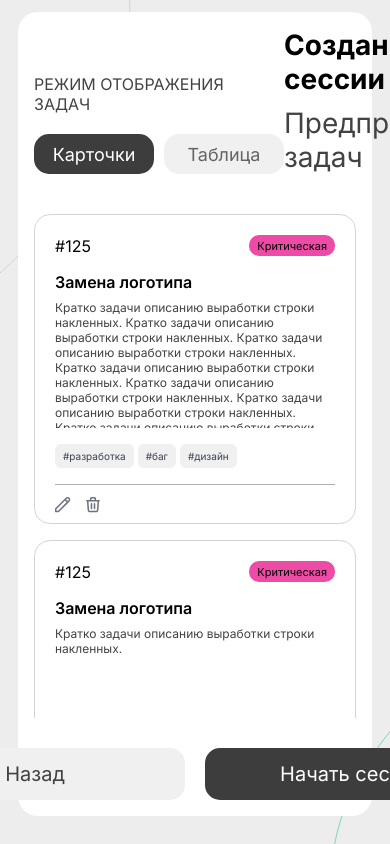
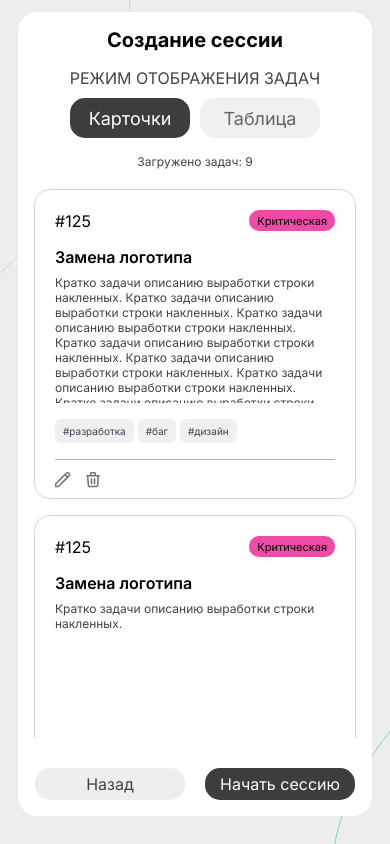
Before and after one commit to GenerationYOO/GetSP, a React (Vite) app in the folder frontend/: page /create-session/preview in a window 390 px wide. Built offline with nearby package versions, Linux system fonts and the light colour scheme.

Commit message:
Исправление отображения превью задач

```diff
--- a/frontend/src/components/TaskTable/TaskTable.css
+++ b/frontend/src/components/TaskTable/TaskTable.css
@@ -3,10 +3,11 @@
   overflow-y: auto;
   border: 1px solid var(--color-task-preview-border);
   border-radius: 16px;
-  scrollbar-width: none;
+  overflow: auto;
 }
 .taskTable{
   width: 100%;
+  min-width: 800px;
   border-radius: 16px;
   table-layout: fixed;
   border-spacing: 0;
--- a/frontend/src/index.css
+++ b/frontend/src/index.css
@@ -60,6 +60,11 @@
   --color-action-hover: #292929;
   --color-action-active: #030303;
   --color-action-text: #FFFFFF;
+
+  /* Вторичное действие */
+  --color-action-secondary: #EEEEEE;
+  --color-action-secondary-hover: #E0E0E0;
+  --color-action-secondary-active: #CCCCCC;
 
   /* Поля */
   --color-input-border: #585858;
--- a/frontend/src/pages/TaskPreview/TaskPreview.css
+++ b/frontend/src/pages/TaskPreview/TaskPreview.css
@@ -42,6 +42,21 @@
 .taskPreviewSwitcherButton.isActive {
   color: var(--color-action-text);
   background-color: var(--color-action);
+}
+.taskPreviewSwitcherButton.isActive:hover {
+  background-color: var(--color-action-hover);
+}
+
+.taskPreviewSwitcherButton.isActive:active {
+  background-color: var(--color-action-active);
+}
+
+.taskPreviewSwitcherButton.isInactive:hover {
+  background-color: var(--color-action-secondary-hover);
+}
+
+.taskPreviewSwitcherButton.isInactive:active {
+  background-color: var(--color-action-secondary-active);
 }
 .taskPreviewHeaderTitle{
   display: flex;
@@ -97,10 +112,49 @@
   width: 300px;
   padding: 14px 24px;
   color: var(--color-text-label);
-  background-color: var(--color-control-disabled);
+  background-color: var(--color-action-secondary);
 }
 .taskPreviewFooterStartButton {
   width: 300px;
   padding: 14px 24px;
   background-color: var(--color-action);
 }
+.taskPreviewFooterBackButton:hover{
+  background-color: var(--color-action-secondary-hover);
+}
+.taskPreviewFooterBackButton:active{
+  background-color: var(--color-action-secondary-active);
+}
+@media(max-width: 900px){
+  .taskPreviewHeader {
+    flex-direction: column;
+    align-items: center;
+    gap: 16px;
+    padding: 0 0 20px;
+    text-align: center;
+  }
+  .taskPreviewSwitcher {
+    align-items: center;
+    gap: 10px;
+  }
+  .taskPreviewHeaderTitle {
+    gap: 4px;
+    order: -1;
+  }
+  .taskPreviewHeaderTitleMain
+  {
+    font-size: 20px;
+  }
+  .taskPreviewHeaderTitleSub{
+    display: none;
+  }
+  .taskPreviewHeaderTaskCountText {
+    font-size: 12px;
+  }
+  .taskPreviewFooterBackButton,
+  .taskPreviewFooterStartButton{
+    width: 150px;
+    padding: 6px 10px;
+    font-size: 16px;
+  }
+}
```
